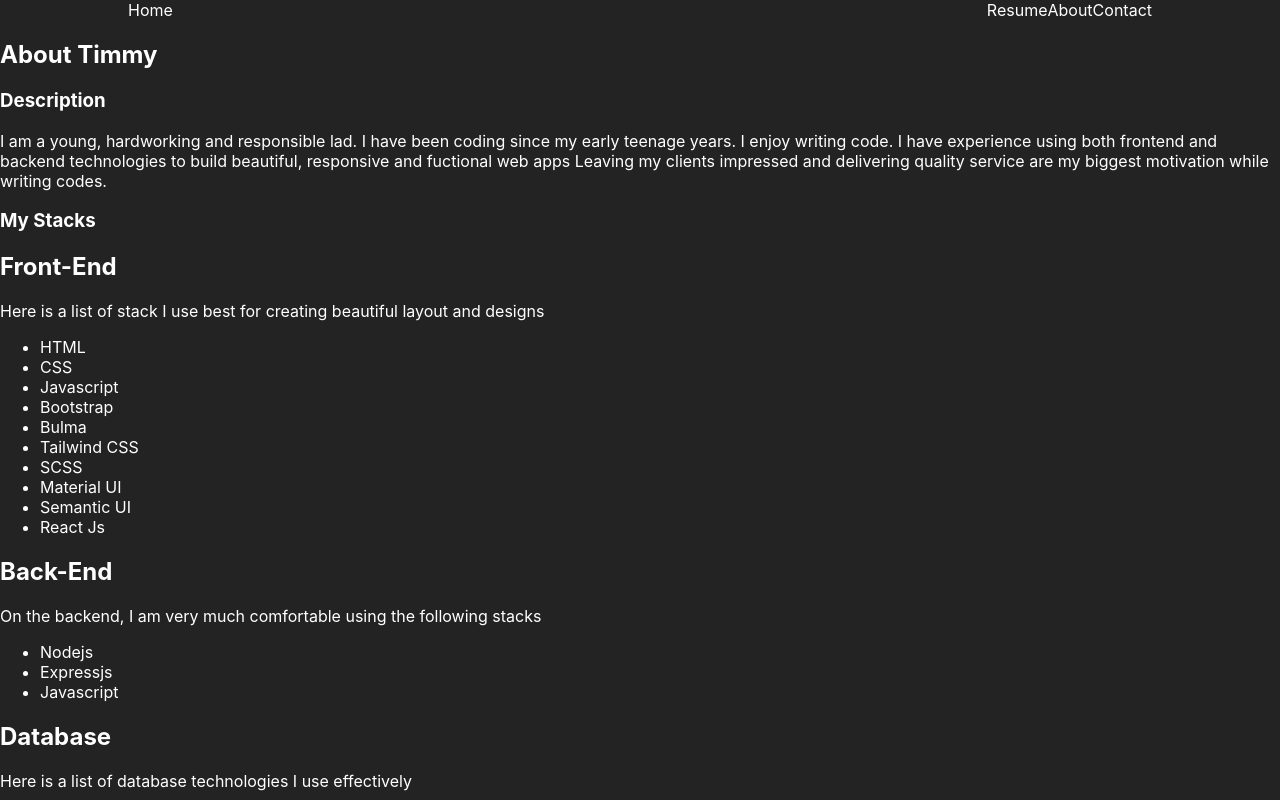
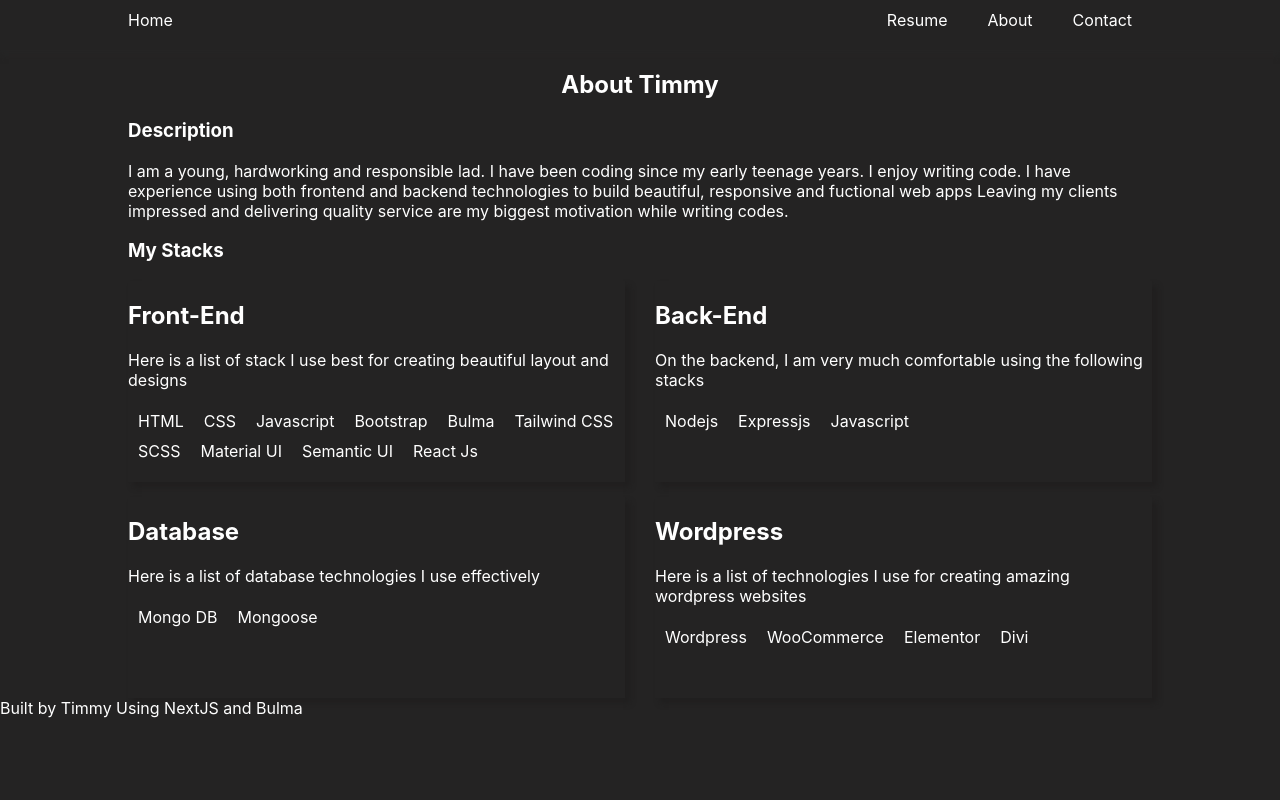
Before and after one commit to ok-timmy/Portfolio, a Next.js app: page /about in a window 1280 px wide. Shown: the top 800 px of the page. Built offline with nearby package versions, Linux system fonts and the light colour scheme.

Commit message:
I styled the about page

```diff
--- a/pages/about.js
+++ b/pages/about.js
@@ -1,7 +1,9 @@
+import styles from "../styles/About.module.css"
+
 export default function aboutPage() {
   return (
-    <>
-      <h2>About Timmy</h2>
+    <section className={styles.section}>
+      <h2 className={styles.header}>About Timmy</h2>
 
       <h3>Description</h3>
       <p>
@@ -13,60 +15,60 @@ export default function aboutPage() {
       </p>
 
       <h3>My Stacks</h3>
-      <div>
-      <card className="mycard" data-aos="fade-left" data-aos-duration="1500">
+      <div className={styles.stack__section}>
+      <card className={styles.card}>
             <h2>Front-End</h2>
             <p>
               Here is a list of stack I use best for creating beautiful layout
               and designs
             </p>
-            <ul>
-              <li><span>HTML</span></li>
-              <li><span>CSS</span></li>
-              <li><span>Javascript</span></li>
-              <li><span>Bootstrap</span></li>
-              <li><span>Bulma</span></li>
-              <li><span>Tailwind CSS</span></li>
-              <li><span>SCSS</span></li>
-              <li><span>Material UI</span></li>
-              <li><span>Semantic UI</span></li>
-              <li><span>React Js</span></li>
+            <ul className={styles.stack__list}>
+              <li className={styles.listed__item}><span>HTML</span></li>
+              <li className={styles.listed__item}><span>CSS</span></li>
+              <li className={styles.listed__item}><span>Javascript</span></li>
+              <li className={styles.listed__item}><span>Bootstrap</span></li>
+              <li className={styles.listed__item}><span>Bulma</span></li>
+              <li className={styles.listed__item}><span>Tailwind CSS</span></li>
+              <li className={styles.listed__item}><span>SCSS</span></li>
+              <li className={styles.listed__item}><span>Material UI</span></li>
+              <li className={styles.listed__item}><span>Semantic UI</span></li>
+              <li className={styles.listed__item}><span>React Js</span></li>
             </ul>
           </card>
-          <card className="mycard" data-aos="fade-left" data-aos-duration="2000">
+          <card className={styles.card}>
             <h2>Back-End</h2>
             <p>
               On the backend, I am very much comfortable using the following
               stacks
             </p>
-            <ul>
-              <li><span>Nodejs</span></li>
-              <li><span>Expressjs</span></li>
-              <li><span>Javascript</span></li>
+            <ul className={styles.stack__list}>
+              <li className={styles.listed__item}><span>Nodejs</span></li>
+              <li className={styles.listed__item}><span>Expressjs</span></li>
+              <li className={styles.listed__item}><span>Javascript</span></li>
             </ul>
           </card>
-          <card className="mycard" data-aos="fade-left" data-aos-duration="2500">
+          <card className={styles.card}>
             <h2>Database</h2>
             <p>Here is a list of database technologies I use effectively</p>
-            <ul>
-              <li><span>Mongo DB</span></li>
-              <li><span>Mongoose</span></li>
+            <ul className={styles.stack__list}>
+              <li className={styles.listed__item}><span>Mongo DB</span></li>
+              <li className={styles.listed__item}><span>Mongoose</span></li>
             </ul>
           </card>
-          <card className="mycard" data-aos="fade-left" data-aos-duration="2500">
+          <card className={styles.card}>
             <h2>Wordpress</h2>
             <p>
               Here is a list of technologies I use for creating amazing
               wordpress websites
             </p>
-            <ul>
-              <li><span>Wordpress</span></li>
-              <li><span>WooCommerce</span></li>
-              <li><span>Elementor</span></li>
-              <li><span>Divi</span></li>
+            <ul className={styles.stack__list}>
+              <li className={styles.listed__item}><span>Wordpress</span></li>
+              <li className={styles.listed__item}><span>WooCommerce</span></li>
+              <li className={styles.listed__item}><span>Elementor</span></li>
+              <li className={styles.listed__item}><span>Divi</span></li>
             </ul>
           </card>
       </div>
-    </>
+    </section>
   );
 }
--- a/pages/components/Header.js
+++ b/pages/components/Header.js
@@ -4,7 +4,7 @@ import styles from "../../styles/header.module.css"
 function Header() {
   return (
     <div>
-      <nav >
+      <nav className={styles.nav__wrapper}>
         <div id="navBackgroundDemo1" className={styles.nav}>
           <div className={styles.left}>
             <Link href={"/"}>
@@ -14,13 +14,13 @@ function Header() {
 
           <div className={styles.right}>
                 <Link href={"/abour"}>
-                  <a className="navbar-item">Resume</a>
+                  <a className={styles.link}>Resume</a>
                 </Link>
                 <Link href={"/about"}>
-                  <a className="navbar-item">About</a>
+                  <a className={styles.link}>About</a>
                 </Link>
                 <Link href={"/contact"}>
-                  <a className="navbar-item">Contact</a>
+                  <a className={styles.link}>Contact</a>
                 </Link>
           </div>
         </div>
--- a/pages/projects.js
+++ b/pages/projects.js
@@ -1,3 +1,5 @@
+import styles from "../styles/projects.module.css";
+
 export default function projectsPage() {
     return (
         <>
--- a/styles/About.module.css
+++ b/styles/About.module.css
@@ -0,0 +1,35 @@
+.header{
+    text-align: center;
+}
+
+.section{
+    width: 80%;
+    margin: auto;
+}
+
+
+.stack__section{
+ display: grid;
+ grid-template-columns: repeat(2, 1fr);
+ grid-template-rows: repeat(2, 1fr);
+ grid-column-gap: 30px;
+ grid-row-gap: 15px;
+}
+
+.card{
+    box-shadow: 5px 5px 5px 0px rgba(31, 30, 30, 0.75);
+    -webkit-box-shadow: 5px 5px 5px 0px rgba(31, 30, 30, 0.75);
+    -moz-box-shadow: 5px 5px 5px 0px rgba(31, 30, 30, 0.75);
+}
+
+.stack__list{
+    padding: 0;
+    list-style-type: none;
+    display: flex;
+    flex-wrap: wrap;
+    justify-content: flex-start;
+}
+
+.listed__item{
+padding: 5px 10px;
+}
--- a/styles/Home.module.css
+++ b/styles/Home.module.css
@@ -1,3 +1,3 @@
-.body {
-  background-color: #e9e8e4;
+.body{
+  color: white;
 }
--- a/styles/header.module.css
+++ b/styles/header.module.css
@@ -1,3 +1,10 @@
+.nav__wrapper{
+    height: 50px;
+    box-shadow: 0px 7px 5px 0px rgba(38,37,37,0.75);
+    -webkit-box-shadow: 0px 7px 5px 0px rgba(38,37,37,0.75);
+    -moz-box-shadow: 0px 7px 5px 0px rgba(38,37,37,0.75);
+}
+
 .nav{
     display: flex;
     flex-direction: row;
@@ -7,9 +14,20 @@
 
 .left{
     flex: 4;
+    padding: 10px 0;
+}
+
+.left:hover{
+    color: aliceblue;
 }
 
 .right{
     display: flex;
-    justify-content: space-between;
 }
+
+.link{
+    padding: 10px 20px;
+}
+.link:hover{
+    color: blue;
+}
```
